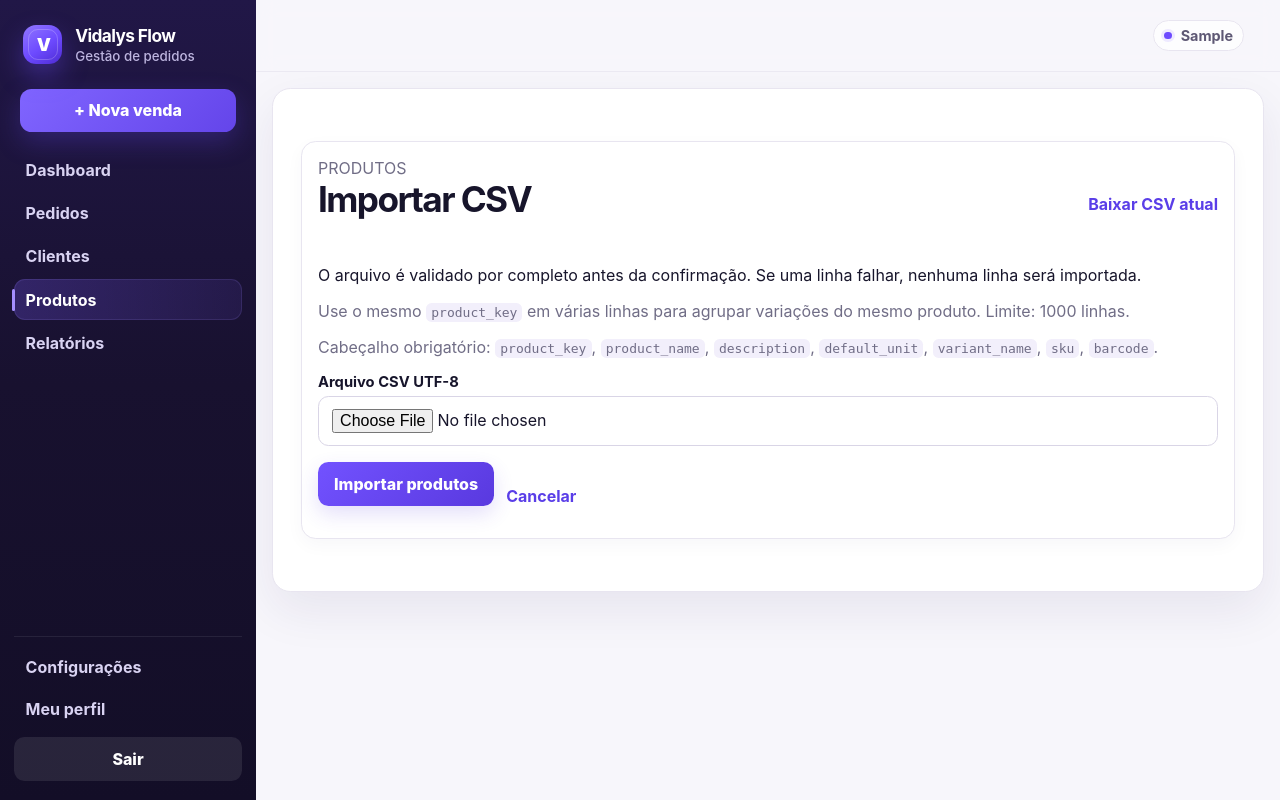
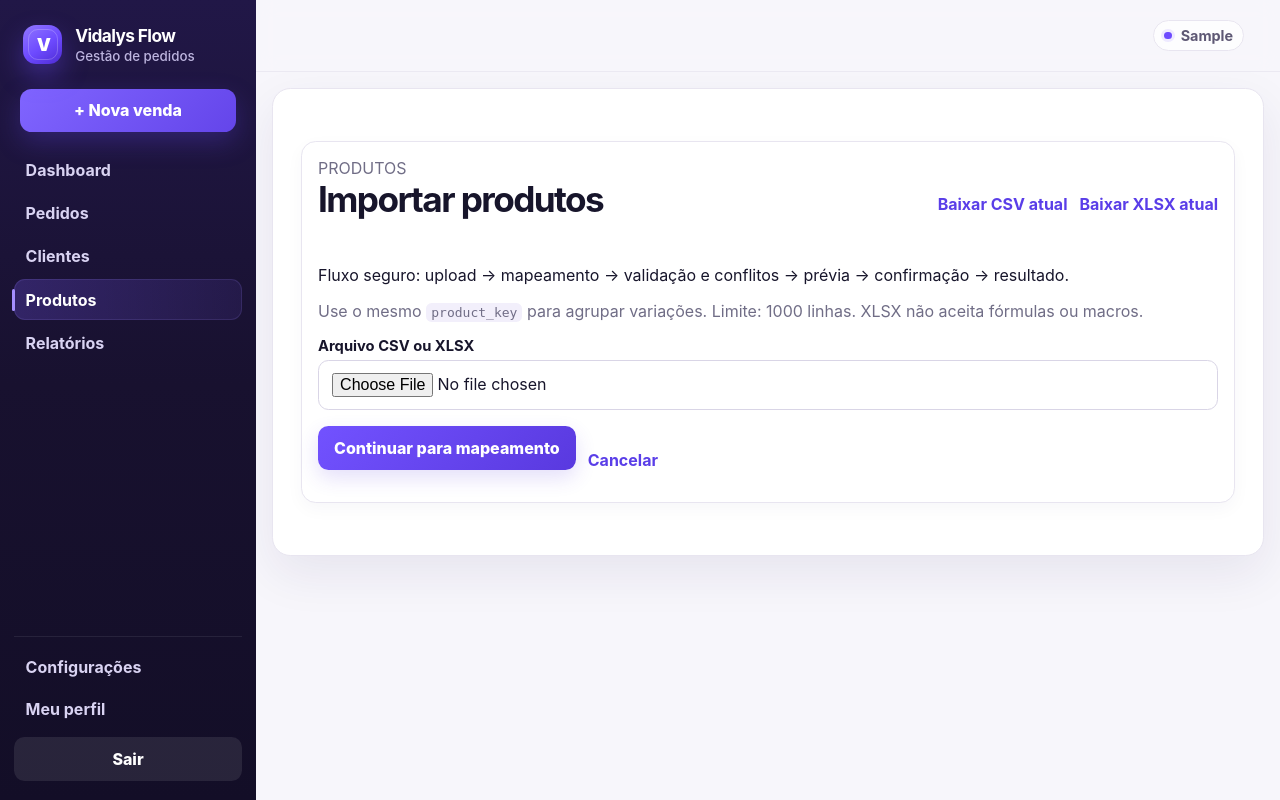
Before and after one commit to Brunohvg/vidalys-flow, a Django app: page /products/import/ in a window 1280 px wide. Run offline with Django 5.2, Linux system fonts and the light colour scheme; a user stored in the database is signed in; tables that the repository leaves empty hold one stand-in row (values such as "Sample post"); parts of the project's set-up code (start-up, migrations or seed data) failed here and were passed over; some libraries are stand-ins or nearby versions.

Commit message:
feat(products): start csv xlsx import wizard

```diff
--- a/templates/products/import.html
+++ b/templates/products/import.html
@@ -5,19 +5,22 @@
   <div class="section-heading">
     <div>
       <p class="muted" style="margin:0">PRODUTOS</p>
-      <h1>Importar CSV</h1>
+      <h1>Importar produtos</h1>
     </div>
-    <a href="{% url 'products:export-csv' %}">Baixar CSV atual</a>
+    <div class="actions">
+      <a href="{% url 'products:export-csv' %}">Baixar CSV atual</a>
+      <a href="{% url 'products:export-xlsx' %}">Baixar XLSX atual</a>
+    </div>
   </div>
-  <p>O arquivo é validado por completo antes da confirmação. Se uma linha falhar, nenhuma linha será importada.</p>
-  <p class="muted">Use o mesmo <code>product_key</code> em várias linhas para agrupar variações do mesmo produto. Limite: {{ max_rows }} linhas.</p>
-  <p class="muted">Cabeçalho obrigatório: {% for header in headers %}<code>{{ header }}</code>{% if not forloop.last %}, {% endif %}{% endfor %}.</p>
+  <p>Fluxo seguro: upload → mapeamento → validação e conflitos → prévia → confirmação → resultado.</p>
+  <p class="muted">Use o mesmo <code>product_key</code> para agrupar variações. Limite: {{ max_rows }} linhas. XLSX não aceita fórmulas ou macros.</p>
   <form method="post" enctype="multipart/form-data">
     {% csrf_token %}
-    <label for="product-import-file">Arquivo CSV UTF-8</label>
-    <input id="product-import-file" type="file" name="file" accept=".csv,text/csv" required>
+    <input type="hidden" name="step" value="upload">
+    <label for="product-import-file">Arquivo CSV ou XLSX</label>
+    <input id="product-import-file" type="file" name="file" accept=".csv,.xlsx,text/csv,application/vnd.openxmlformats-officedocument.spreadsheetml.sheet" required>
     <div class="actions">
-      <button type="submit">Importar produtos</button>
+      <button type="submit">Continuar para mapeamento</button>
       <a href="{% url 'products:list' %}">Cancelar</a>
     </div>
   </form>
```
